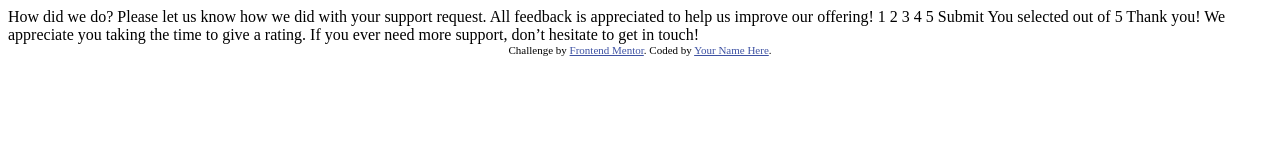
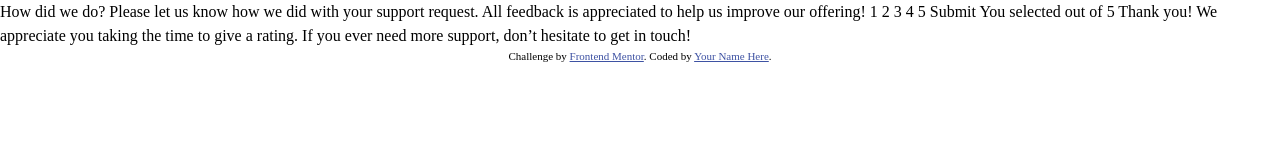
Before and after one commit to Saadaan-Hassan/Interactive-Rating-Card, a plain HTML site: page index.html in a window 1280 px wide. Drawn offline with Linux system fonts and the light colour scheme.

Commit message:
Add Custom CSS Properties

```diff
--- a/css/style.css
+++ b/css/style.css
@@ -0,0 +1,106 @@
+@import url("https://fonts.googleapis.com/css2?family=Overpass:wght@400;700&display=swap");
+
+/* ----CSS RESET---- */
+*,
+*::before,
+*::after {
+  box-sizing: border-box;
+  margin: 0;
+  padding: 0;
+}
+
+/* Remove list styles on ul, ol elements with a list role, which suggests default styling will be removed */
+ul[role="list"],
+ol[role="list"] {
+  list-style: none;
+}
+
+/* Set core root defaults */
+html:focus-within {
+  scroll-behavior: smooth;
+}
+
+/* Set core body defaults */
+body {
+  min-height: 100vh;
+  text-rendering: optimizeSpeed;
+  line-height: 1.5;
+}
+
+/* A elements that don't have a class get default styles */
+a:not([class]) {
+  text-decoration-skip-ink: auto;
+}
+
+/* Make images easier to work with */
+img,
+picture {
+  max-width: 100%;
+  display: block;
+}
+
+/* Inherit fonts for inputs and buttons */
+input,
+button,
+textarea,
+select {
+  font: inherit;
+}
+
+/* Remove all animations, transitions and smooth scroll for people that prefer not to see them */
+@media (prefers-reduced-motion: reduce) {
+  html:focus-within {
+    scroll-behavior: auto;
+  }
+
+  *,
+  *::before,
+  *::after {
+    animation-duration: 0.01ms !important;
+    animation-iteration-count: 1 !important;
+    transition-duration: 0.01ms !important;
+    scroll-behavior: auto !important;
+  }
+}
+
+/* ----CSS Custom Properties---- */
+:root {
+  /* Colors */
+  --color-primary: hsl(25, 97%, 53%);
+
+  --color-neutral-100: hsl(0, 0%, 100%);
+  --color-neutral-200: hsl(217, 12%, 63%);
+  --color-neutral-300: hsl(216, 12%, 54%);
+  --color-neutral-400: hsl(213, 19%, 18%);
+  --color-neutral-500: hsl(216, 12%, 8%);
+
+  /* Font Family */
+  --ff-primary: "Overpass", sans-serif;
+
+  /* Font Weights */
+  --fw-regular: 400;
+  --fw-bold: 700;
+
+  /* Font Sizes */
+  --fs-large: 2rem;
+  --fs-medium: 1rem;
+  --fs-small: 0.5rem;
+}
+
+/* ----Genral Styling---- */
+
+
+
+/* --Footer-- */
+.attribution {
+  font-size: 11px;
+  text-align: center;
+}
+.attribution a {
+  color: hsl(228, 45%, 44%);
+}
+
+/* ----Utility Classes---- */
+.flex {
+  display: flex;
+}
--- a/index.html
+++ b/index.html
@@ -5,14 +5,10 @@
   <meta name="viewport" content="width=device-width, initial-scale=1.0"> <!-- displays site properly based on user's device -->
 
   <link rel="icon" type="image/png" sizes="32x32" href="./images/favicon-32x32.png">
+  <link rel="stylesheet" href="./css/style.css">
 
   <title>Frontend Mentor | Interactive rating component</title>
 
-  <!-- Feel free to remove these styles or customise in your own stylesheet 👍 -->
-  <style>
-    .attribution { font-size: 11px; text-align: center; }
-    .attribution a { color: hsl(228, 45%, 44%); }
-  </style>
 </head>
 <body>
 
@@ -41,9 +37,13 @@
   <!-- Thank you state end -->
 
 
+  <footer>
   <div class="attribution">
     Challenge by <a href="https://www.frontendmentor.io?ref=challenge" target="_blank">Frontend Mentor</a>.
     Coded by <a href="#">Your Name Here</a>.
   </div>
+</footer>
+
+<script src="./js/main.js"></script>
 </body>
 </html>
```
